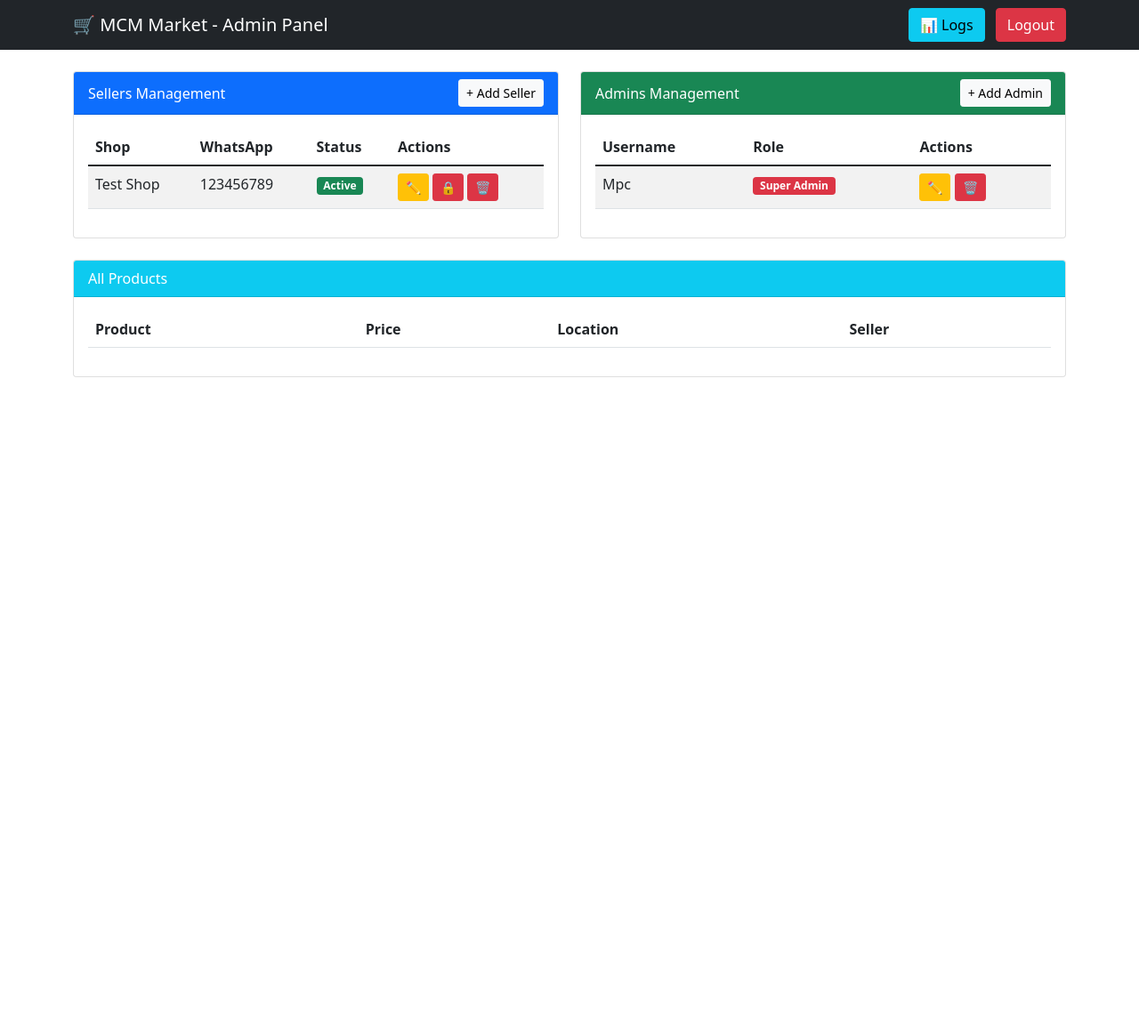
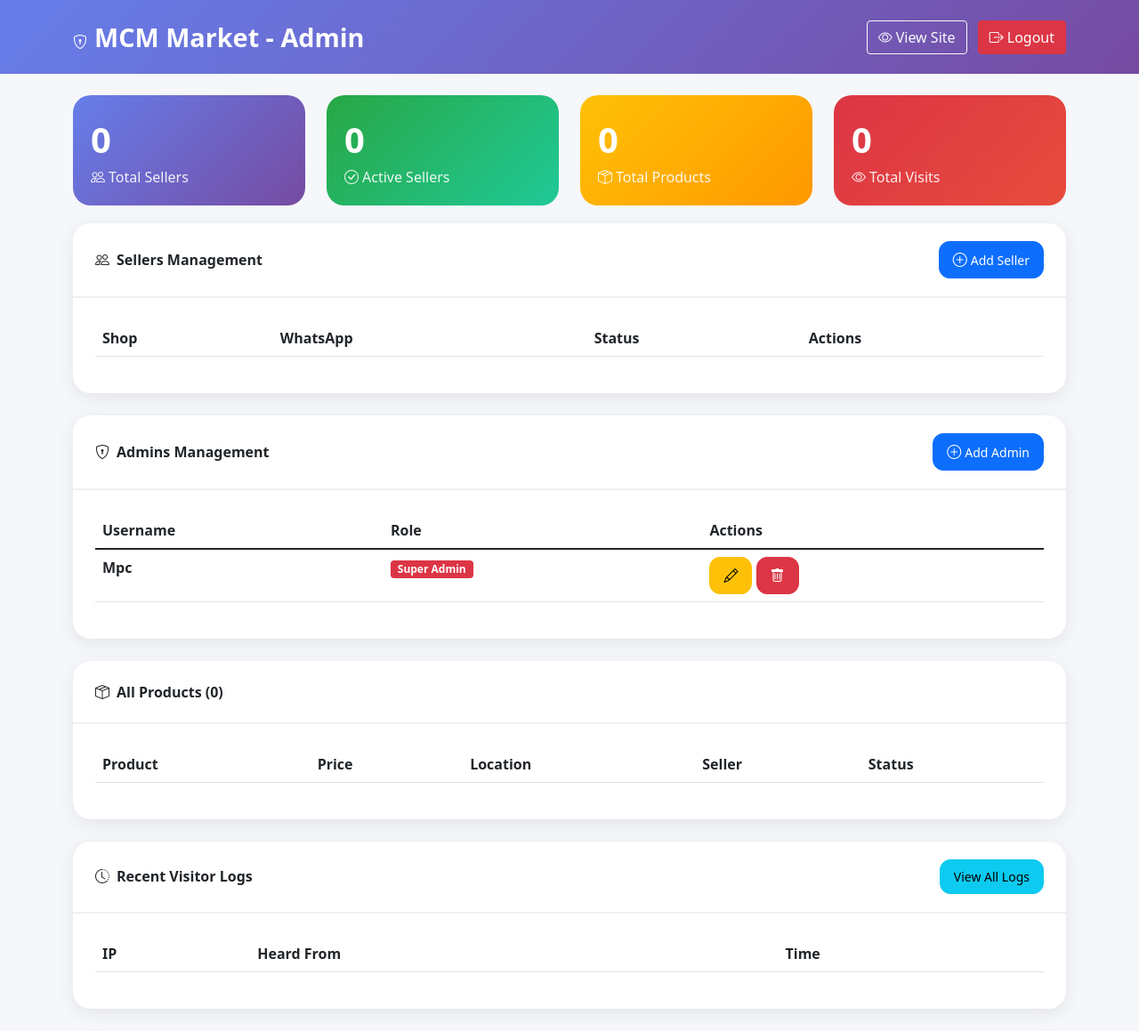
Before and after one commit to Mdav10/market, a Flask app: page /admin/dashboard in a window 1280 px wide. Shown: the whole page at 89% size. Before the commit the page ends 424 px from the top, so only its background shows below. Run offline with Flask 3, Linux system fonts and the light colour scheme; a user stored in the database is signed in; lists and menus that the app fills with data are empty.

Commit message:
Fix: Admin dashboard route errors

```diff
--- a/app.py
+++ b/app.py
@@ -94,7 +94,7 @@ with app.app_context():
     db.create_all()
     print("✅ Database tables created!")
 
-    # Create super admin
+    # Create super admin only if none exists
     if not User.query.filter_by(username='Mpc').first():
         admin = User(
             username='Mpc',
@@ -106,21 +106,8 @@ with app.app_context():
         db.session.add(admin)
         db.session.commit()
         print("✅ Super admin created!")
-
-    # Create test seller
-    if not User.query.filter_by(username='testseller').first():
-        seller = User(
-            username='testseller',
-            role='seller',
-            shop_name='Test Shop',
-            whatsapp_number='123456789',
-            email='test@test.com',
-            is_active=True
-        )
-        seller.set_password('test123')
-        db.session.add(seller)
-        db.session.commit()
-        print("✅ Test seller created!")
+    else:
+        print("✅ Super admin already exists")
 
 @login_manager.user_loader
 def load_user(user_id):
@@ -315,11 +302,21 @@ def admin_dashboard():
     products = Product.query.all()
     logs = VisitLog.query.order_by(VisitLog.timestamp.desc()).limit(20).all()
 
+    # Statistics
+    total_sellers = User.query.filter_by(role='seller').count()
+    active_sellers = User.query.filter_by(role='seller', is_active=True).count()
+    total_products = Product.query.count()
+    total_visits = VisitLog.query.count()
+
     return render_template('admin_dashboard.html',
                          sellers=sellers,
                          admins=admins,
                          products=products,
-                         logs=logs)
+                         logs=logs,
+                         total_sellers=total_sellers,
+                         active_sellers=active_sellers,
+                         total_products=total_products,
+                         total_visits=total_visits)
 
 @app.route('/admin/seller/create', methods=['GET', 'POST'])
 @admin_required
@@ -372,6 +369,10 @@ def edit_seller(seller_id):
 def toggle_seller(seller_id):
     seller = User.query.get_or_404(seller_id)
     seller.is_active = not seller.is_active
+    if not seller.is_active:
+        seller.suspended_at = datetime.utcnow()
+    else:
+        seller.suspended_at = None
     db.session.commit()
     flash(f'Seller {"suspended" if not seller.is_active else "activated"}', 'success')
     return redirect(url_for('admin_dashboard'))
@@ -380,6 +381,8 @@ def toggle_seller(seller_id):
 @admin_required
 def delete_seller(seller_id):
     seller = User.query.get_or_404(seller_id)
+    # Delete seller's products first
+    Product.query.filter_by(seller_id=seller_id).delete()
     db.session.delete(seller)
     db.session.commit()
     flash('Seller deleted', 'danger')
@@ -415,35 +418,128 @@ def create_admin():
 
     return render_template('create_admin.html')
 
+@app.route('/admin/admin/<int:admin_id>/edit', methods=['GET', 'POST'])
+@admin_required
+def edit_admin(admin_id):
+    if not current_user.is_super_admin:
+        flash('Super admin required', 'danger')
+        return redirect(url_for('admin_dashboard'))
+
+    admin = User.query.get_or_404(admin_id)
+
+    if request.method == 'POST':
+        admin.username = request.form.get('username')
+        if request.form.get('password'):
+            admin.set_password(request.form.get('password'))
+        admin.is_super_admin = request.form.get('is_super') == 'on'
+        db.session.commit()
+        flash('Admin updated!', 'success')
+        return redirect(url_for('admin_dashboard'))
+
+    return render_template('edit_admin.html', admin=admin)
+
+@app.route('/admin/admin/<int:admin_id>/delete')
+@admin_required
+def delete_admin(admin_id):
+    if not current_user.is_super_admin:
+        flash('Super admin required', 'danger')
+        return redirect(url_for('admin_dashboard'))
+
+    admin = User.query.get_or_404(admin_id)
+    if admin.id == current_user.id:
+        flash('Cannot delete yourself', 'danger')
+        return redirect(url_for('admin_dashboard'))
+
+    db.session.delete(admin)
+    db.session.commit()
+    flash('Admin deleted', 'danger')
+    return redirect(url_for('admin_dashboard'))
+
+# ============ LOGS MANAGEMENT ============
+
 @app.route('/admin/logs')
 @admin_required
 def view_logs():
-    logs = VisitLog.query.order_by(VisitLog.timestamp.desc()).all()
-    return render_template('logs.html', logs=logs)
+    date_from = request.args.get('from')
+    date_to = request.args.get('to')
+    heard_from = request.args.get('heard_from')
+
+    query = VisitLog.query
+
+    if date_from:
+        try:
+            date_from_dt = datetime.strptime(date_from, '%Y-%m-%d')
+            query = query.filter(VisitLog.timestamp >= date_from_dt)
+        except:
+            pass
+
+    if date_to:
+        try:
+            date_to_dt = datetime.strptime(date_to, '%Y-%m-%d') + timedelta(days=1)
+            query = query.filter(VisitLog.timestamp <= date_to_dt)
+        except:
+            pass
+
+    if heard_from and heard_from != 'all':
+        query = query.filter(VisitLog.heard_from == heard_from)
+
+    logs = query.order_by(VisitLog.timestamp.desc()).all()
+
+    stats = {
+        'total': VisitLog.query.count(),
+        'internet': VisitLog.query.filter_by(heard_from='Internet').count(),
+        'friend': VisitLog.query.filter_by(heard_from='Friend').count(),
+        'research': VisitLog.query.filter_by(heard_from='Self Research').count()
+    }
+
+    return render_template('logs.html', logs=logs, stats=stats,
+                         date_from=date_from, date_to=date_to, heard_from=heard_from)
 
 @app.route('/admin/logs/download')
 @admin_required
 def download_logs():
-    logs = VisitLog.query.all()
+    date_from = request.args.get('from')
+    date_to = request.args.get('to')
+
+    query = VisitLog.query
+    if date_from:
+        try:
+            query = query.filter(VisitLog.timestamp >= datetime.strptime(date_from, '%Y-%m-%d'))
+        except:
+            pass
+    if date_to:
+        try:
+            query = query.filter(VisitLog.timestamp <= datetime.strptime(date_to, '%Y-%m-%d') + timedelta(days=1))
+        except:
+            pass
+
+    logs = query.all()
+
     output = io.StringIO()
     writer = csv.writer(output)
-    writer.writerow(['ID', 'IP', 'Heard From', 'Timestamp'])
+    writer.writerow(['ID', 'IP Address', 'Heard From', 'Timestamp', 'User Agent'])
     for log in logs:
-        writer.writerow([log.id, log.ip_address, log.heard_from, log.timestamp])
+        writer.writerow([log.id, log.ip_address, log.heard_from, log.timestamp, log.user_agent])
+
     output.seek(0)
     return send_file(
-        io.BytesIO(output.getvalue().encode()),
+        io.BytesIO(output.getvalue().encode('utf-8-sig')),
         mimetype='text/csv',
         as_attachment=True,
-        download_name=f'logs_{datetime.now().strftime("%Y%m%d")}.csv'
+        download_name=f'logs_{datetime.now().strftime("%Y%m%d_%H%M%S")}.csv'
     )
 
 @app.route('/admin/logs/delete', methods=['POST'])
 @admin_required
 def delete_logs():
-    VisitLog.query.delete()
-    db.session.commit()
-    flash('Logs deleted', 'success')
+    try:
+        count = VisitLog.query.count()
+        VisitLog.query.delete()
+        db.session.commit()
+        flash(f'Deleted {count} log records', 'success')
+    except Exception as e:
+        db.session.rollback()
+        flash(f'Error: {str(e)}', 'danger')
     return redirect(url_for('view_logs'))
 
 # ============ ERROR HANDLERS ============
--- a/templates/admin_dashboard.html
+++ b/templates/admin_dashboard.html
@@ -1,32 +1,80 @@
 <!DOCTYPE html>
-<html>
+<html lang="en">
 <head>
+    <meta charset="UTF-8">
+    <meta name="viewport" content="width=device-width, initial-scale=1.0">
     <title>Admin Dashboard - MCM Market</title>
     <link href="https://cdn.jsdelivr.net/npm/bootstrap@5.1.3/dist/css/bootstrap.min.css" rel="stylesheet">
     <link rel="stylesheet" href="https://cdn.jsdelivr.net/npm/bootstrap-icons@1.8.1/font/bootstrap-icons.css">
+    <style>
+        * { font-size: 16px; }
+        body { background: #f5f7fa; }
+        .navbar { background: linear-gradient(135deg, #667eea 0%, #764ba2 100%); padding: 15px 0; }
+        .navbar-brand { font-size: 1.8rem; font-weight: 700; color: white !important; }
+        .stat-card { border: none; border-radius: 20px; padding: 20px; color: white; margin-bottom: 20px; }
+        .stat-card .number { font-size: 2.5rem; font-weight: 700; }
+        .stat-card .label { font-size: 1rem; opacity: 0.9; }
+        .dashboard-card { border: none; border-radius: 20px; box-shadow: 0 5px 20px rgba(0,0,0,0.08); background: white; margin-bottom: 25px; }
+        .dashboard-card .card-header { background: transparent; border-bottom: 2px solid #f0f0f0; padding: 20px 25px; font-weight: 700; font-size: 1.2rem; }
+        .dashboard-card .card-body { padding: 25px; }
+        .btn-sm { border-radius: 12px; padding: 8px 15px; }
+        @media (max-width: 768px) {
+            .stat-card .number { font-size: 2rem; }
+            .navbar-brand { font-size: 1.4rem; }
+        }
+    </style>
 </head>
 <body>
-    <nav class="navbar navbar-dark bg-dark">
+    <nav class="navbar">
         <div class="container">
-            <span class="navbar-brand">🛒 MCM Market - Admin Panel</span>
+            <span class="navbar-brand"><i class="bi bi-shield-lock me-2"></i>MCM Market - Admin</span>
             <div>
-                <a href="{{ url_for('view_logs') }}" class="btn btn-info me-2">📊 Logs</a>
-                <a href="{{ url_for('admin_logout') }}" class="btn btn-danger">Logout</a>
+                <a href="{{ url_for('index') }}" class="btn btn-outline-light me-2"><i class="bi bi-eye me-1"></i>View Site</a>
+                <a href="{{ url_for('logout') }}" class="btn btn-danger"><i class="bi bi-box-arrow-right me-1"></i>Logout</a>
             </div>
         </div>
     </nav>
 
     <div class="container mt-4">
+        <!-- Statistics -->
         <div class="row">
-            <div class="col-md-6">
-                <div class="card">
-                    <div class="card-header bg-primary text-white d-flex justify-content-between align-items-center">
-                        <span>Sellers Management</span>
-                        <a href="{{ url_for('create_seller') }}" class="btn btn-light btn-sm">+ Add Seller</a>
+            <div class="col-md-3">
+                <div class="stat-card" style="background: linear-gradient(135deg, #667eea 0%, #764ba2 100%);">
+                    <div class="number">{{ total_sellers }}</div>
+                    <div class="label"><i class="bi bi-people me-1"></i>Total Sellers</div>
+                </div>
+            </div>
+            <div class="col-md-3">
+                <div class="stat-card" style="background: linear-gradient(135deg, #28a745 0%, #20c997 100%);">
+                    <div class="number">{{ active_sellers }}</div>
+                    <div class="label"><i class="bi bi-check-circle me-1"></i>Active Sellers</div>
+                </div>
+            </div>
+            <div class="col-md-3">
+                <div class="stat-card" style="background: linear-gradient(135deg, #ffc107 0%, #ff9800 100%);">
+                    <div class="number">{{ total_products }}</div>
+                    <div class="label"><i class="bi bi-box-seam me-1"></i>Total Products</div>
+                </div>
+            </div>
+            <div class="col-md-3">
+                <div class="stat-card" style="background: linear-gradient(135deg, #dc3545 0%, #e74c3c 100%);">
+                    <div class="number">{{ total_visits }}</div>
+                    <div class="label"><i class="bi bi-eye me-1"></i>Total Visits</div>
+                </div>
+            </div>
+        </div>
+
+        <!-- Sellers Management -->
+        <div class="dashboard-card">
+            <div class="card-header d-flex justify-content-between align-items-center">
+                <span><i class="bi bi-people me-2"></i>Sellers Management</span>
+                <a href="{{ url_for('create_seller') }}" class="btn btn-primary btn-sm">
+                    <i class="bi bi-plus-circle me-1"></i>Add Seller
+                </a>
             </div>
             <div class="card-body">
                 <div class="table-responsive">
-                            <table class="table table-striped">
+                    <table class="table table-hover">
                         <thead>
                             <tr>
                                 <th>Shop</th>
@@ -38,7 +86,7 @@
                         <tbody>
                             {% for seller in sellers %}
                             <tr>
-                                        <td>{{ seller.shop_name }}</td>
+                                <td><strong>{{ seller.shop_name }}</strong></td>
                                 <td>{{ seller.whatsapp_number }}</td>
                                 <td>
                                     <span class="badge bg-{{ 'success' if seller.is_active else 'danger' }}">
@@ -46,11 +94,15 @@
                                     </span>
                                 </td>
                                 <td>
-                                            <a href="{{ url_for('edit_seller', seller_id=seller.id) }}" class="btn btn-sm btn-warning">✏️</a>
+                                    <a href="{{ url_for('edit_seller', seller_id=seller.id) }}" class="btn btn-warning btn-sm">
+                                        <i class="bi bi-pencil"></i>
+                                    </a>
                                     <a href="{{ url_for('toggle_seller', seller_id=seller.id) }}" class="btn btn-sm btn-{{ 'danger' if seller.is_active else 'success' }}">
-                                                {{ '🔒' if seller.is_active else '🔓' }}
+                                        <i class="bi bi-{{ 'pause' if seller.is_active else 'play' }}"></i>
                                     </a>
-                                            <a href="{{ url_for('delete_seller', seller_id=seller.id) }}" class="btn btn-sm btn-danger" onclick="return confirm('Delete this seller and all products?')">🗑️</a>
+                                    <a href="{{ url_for('delete_seller', seller_id=seller.id) }}" class="btn btn-danger btn-sm" onclick="return confirm('Delete this seller?')">
+                                        <i class="bi bi-trash"></i>
+                                    </a>
                                 </td>
                             </tr>
                             {% endfor %}
@@ -59,17 +111,18 @@
                 </div>
             </div>
         </div>
-            </div>
 
-            <div class="col-md-6">
-                <div class="card">
-                    <div class="card-header bg-success text-white d-flex justify-content-between align-items-center">
-                        <span>Admins Management</span>
-                        <a href="{{ url_for('create_admin') }}" class="btn btn-light btn-sm">+ Add Admin</a>
+        <!-- Admins Management -->
+        <div class="dashboard-card">
+            <div class="card-header d-flex justify-content-between align-items-center">
+                <span><i class="bi bi-shield-lock me-2"></i>Admins Management</span>
+                <a href="{{ url_for('create_admin') }}" class="btn btn-primary btn-sm">
+                    <i class="bi bi-plus-circle me-1"></i>Add Admin
+                </a>
             </div>
             <div class="card-body">
                 <div class="table-responsive">
-                            <table class="table table-striped">
+                    <table class="table table-hover">
                         <thead>
                             <tr>
                                 <th>Username</th>
@@ -80,15 +133,19 @@
                         <tbody>
                             {% for admin in admins %}
                             <tr>
-                                        <td>{{ admin.username }}</td>
+                                <td><strong>{{ admin.username }}</strong></td>
                                 <td>
                                     <span class="badge bg-{{ 'danger' if admin.is_super_admin else 'info' }}">
                                         {{ 'Super Admin' if admin.is_super_admin else 'Admin' }}
                                     </span>
                                 </td>
                                 <td>
-                                            <a href="{{ url_for('edit_admin', admin_id=admin.id) }}" class="btn btn-sm btn-warning">✏️</a>
-                                            <a href="{{ url_for('delete_admin', admin_id=admin.id) }}" class="btn btn-sm btn-danger" onclick="return confirm('Delete this admin?')">🗑️</a>
+                                    <a href="{{ url_for('edit_admin', admin_id=admin.id) }}" class="btn btn-warning btn-sm">
+                                        <i class="bi bi-pencil"></i>
+                                    </a>
+                                    <a href="{{ url_for('delete_admin', admin_id=admin.id) }}" class="btn btn-danger btn-sm" onclick="return confirm('Delete this admin?')">
+                                        <i class="bi bi-trash"></i>
+                                    </a>
                                 </td>
                             </tr>
                             {% endfor %}
@@ -97,33 +154,66 @@
                 </div>
             </div>
         </div>
-            </div>
-        </div>
 
-        <div class="row mt-4">
-            <div class="col-12">
-                <div class="card">
-                    <div class="card-header bg-info text-white">
-                        <span>All Products</span>
+        <!-- Products -->
+        <div class="dashboard-card">
+            <div class="card-header">
+                <span><i class="bi bi-box-seam me-2"></i>All Products ({{ total_products }})</span>
             </div>
             <div class="card-body">
                 <div class="table-responsive">
-                            <table class="table table-striped">
+                    <table class="table table-hover">
                         <thead>
                             <tr>
                                 <th>Product</th>
                                 <th>Price</th>
                                 <th>Location</th>
                                 <th>Seller</th>
+                                <th>Status</th>
                             </tr>
                         </thead>
                         <tbody>
                             {% for product in products %}
                             <tr>
-                                        <td>{{ product.name }}</td>
+                                <td><strong>{{ product.name }}</strong></td>
                                 <td>{{ product.price }} FCFA</td>
                                 <td>{{ product.location }}</td>
-                                        <td>{{ product.seller.shop_name }}</td>
+                                <td>{{ product.seller.shop_name if product.seller else 'Unknown' }}</td>
+                                <td>
+                                    <span class="badge bg-{{ 'success' if product.is_available else 'danger' }}">
+                                        {{ 'Available' if product.is_available else 'Unavailable' }}
+                                    </span>
+                                </td>
+                            </tr>
+                            {% endfor %}
+                        </tbody>
+                    </table>
+                </div>
+            </div>
+        </div>
+
+        <!-- Recent Logs -->
+        <div class="dashboard-card">
+            <div class="card-header d-flex justify-content-between align-items-center">
+                <span><i class="bi bi-clock-history me-2"></i>Recent Visitor Logs</span>
+                <a href="{{ url_for('view_logs') }}" class="btn btn-info btn-sm">View All Logs</a>
+            </div>
+            <div class="card-body">
+                <div class="table-responsive">
+                    <table class="table table-hover">
+                        <thead>
+                            <tr>
+                                <th>IP</th>
+                                <th>Heard From</th>
+                                <th>Time</th>
+                            </tr>
+                        </thead>
+                        <tbody>
+                            {% for log in logs %}
+                            <tr>
+                                <td>{{ log.ip_address }}</td>
+                                <td><span class="badge bg-primary">{{ log.heard_from }}</span></td>
+                                <td>{{ log.timestamp.strftime('%Y-%m-%d %H:%M') }}</td>
                             </tr>
                             {% endfor %}
                         </tbody>
@@ -132,7 +222,7 @@
             </div>
         </div>
     </div>
-        </div>
-    </div>
+
+    <script src="https://cdn.jsdelivr.net/npm/bootstrap@5.1.3/dist/js/bootstrap.bundle.min.js"></script>
 </body>
 </html>
```
Lines whose indentation alone changed are shown as unchanged.
